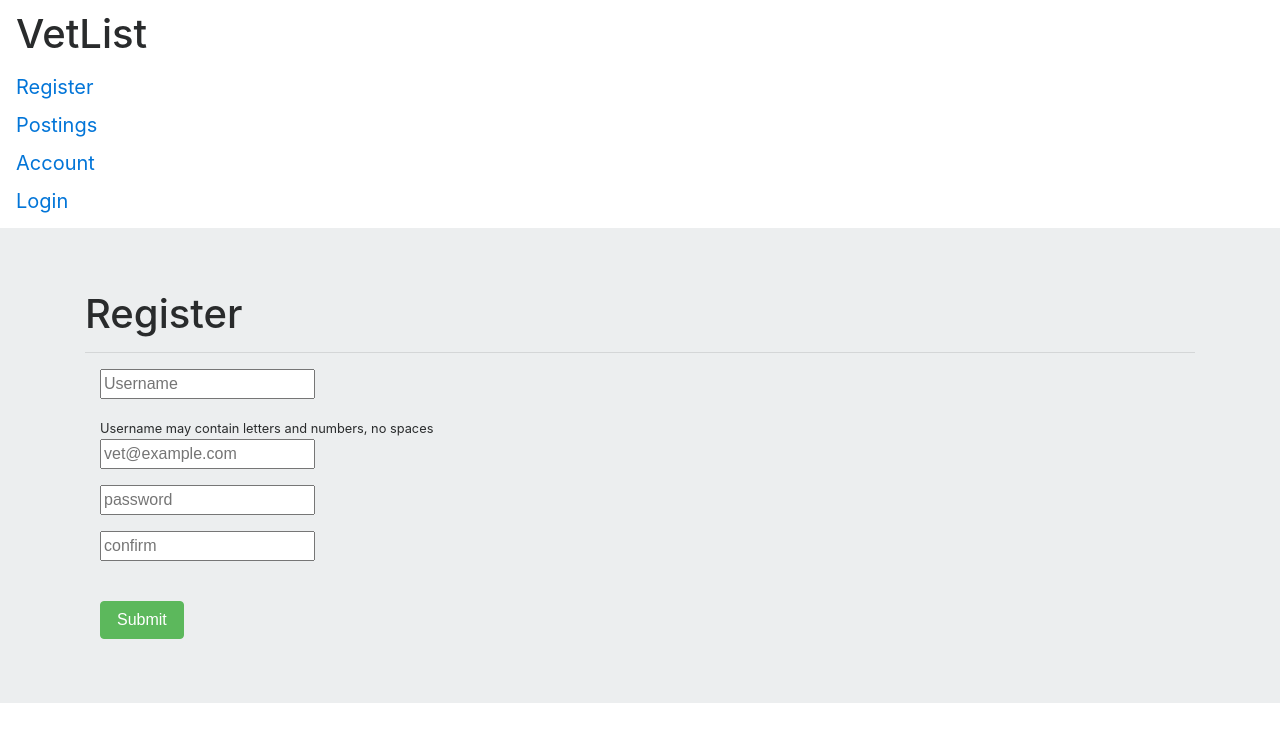
After one commit to rasimon22/VetList, a Flask app: template templates/register.html in a window 1280 px wide. The commit adds this page. Shown: the top 742 px of the page. Run offline with Flask 2, Linux system fonts and the light colour scheme; the template is opened without the code that fills it: values that come from a table or form of the project are taken from there, others are empty; some libraries are stand-ins or nearby versions.

Commit message:
login template created, ready to add CRUD. Basic form validation implemented

```diff
--- /dev/null
+++ b/registerForm.py
@@ -0,0 +1,11 @@
+from flask.ext.wtf import Form
+from wtforms import TextField, PasswordField, validators, HiddenField
+from wtforms import TextAreaField, BooleanField
+from wtforms.validators import Required, EqualTo, Optional
+from wtforms.validators import Length, Email
+class SignupForm(Form):
+    username =TextField('Username', validators=[Required()])
+    email = TextField('Email address', validators=[Required('Provide email address'), Email()])
+    password=PasswordField('Secure Password', validators=[Required(),
+        EqualTo('confirm',message='passwords must match')])
+    confirm=PasswordField('Match passwords',validators=[Required()])
--- a/templates/navbar.html
+++ b/templates/navbar.html
@@ -1,5 +1,14 @@
 <nav class="navbar navbar-dark bg-secondary">
+<span class="navbar-brand pull-left" href="{{url_for('index')}}"><h1>VetList</h1></span>
+<span></span>
 <a class="navbar-brand pull-left" href="{{url_for('register_page')}}">Register</a>
 <a class="navbar-brand pull-left" href="#">Postings</a>
 <a class="navbar-brand pull-left" href="#">Account</a>
+<a class="navbar-brand pull-left" href="#">Login</a>
+<span></span>
+<span></span>
+<span></span>
+
+
+
   </nav>
--- /dev/null
+++ b/templates/register.html
@@ -0,0 +1,37 @@
+{%extends "index.html"%}
+{%block page_content%}
+    <h1 class="page-header"> Register </h1>
+    <hr>
+    <div class="container">
+        <form class ="form-horizontal" action="{{url_for('register_post')}}" method = "POST">
+            <fieldset>
+                <div class="control-group">
+                    <div class="controls">
+                        <div class="form-group {%if form.username.errors%} alert alert-danger
+                            {%endif%}">
+                        {{form.username(class="input-xlarge",placeholder="Username")}}
+                        </div>
+                        <small class="help-block">Username may contain letters and numbers, no spaces
+                        </small>
+                        </br>
+                        <div class="form-group {%if form.email.errors%} alert alert-danger {%endif%}">
+                        {{form.email(class="input-xlarge",placeholder="vet@example.com")}}
+                        </br>
+                        </div>
+                        <div class="form-group {%if form.password.errors%} alert alert-danger
+                            {%endif%}">
+                        {{form.password(class="input-xlarge",placeholder="password")}}
+                        </br>
+                        </div>
+                        <div class="form-group {%if form.confirm.errors%}alert alert-danger
+                            {%endif%}">
+                        {{form.confirm(class="input-xlarge",placeholder="confirm")}}
+                        </br>
+                        </div>
+                        </br>
+                        <input type="submit" class="btn btn-success">
+                    </div>
+                </div>
+            </fieldset>
+    </div>
+{%endblock%}
```
Also changed, not shown: templates/splash.html (+9 -2 lines), validate.py (added, +10 -0 lines), views.py (+19 -18 lines), 1 other file.
